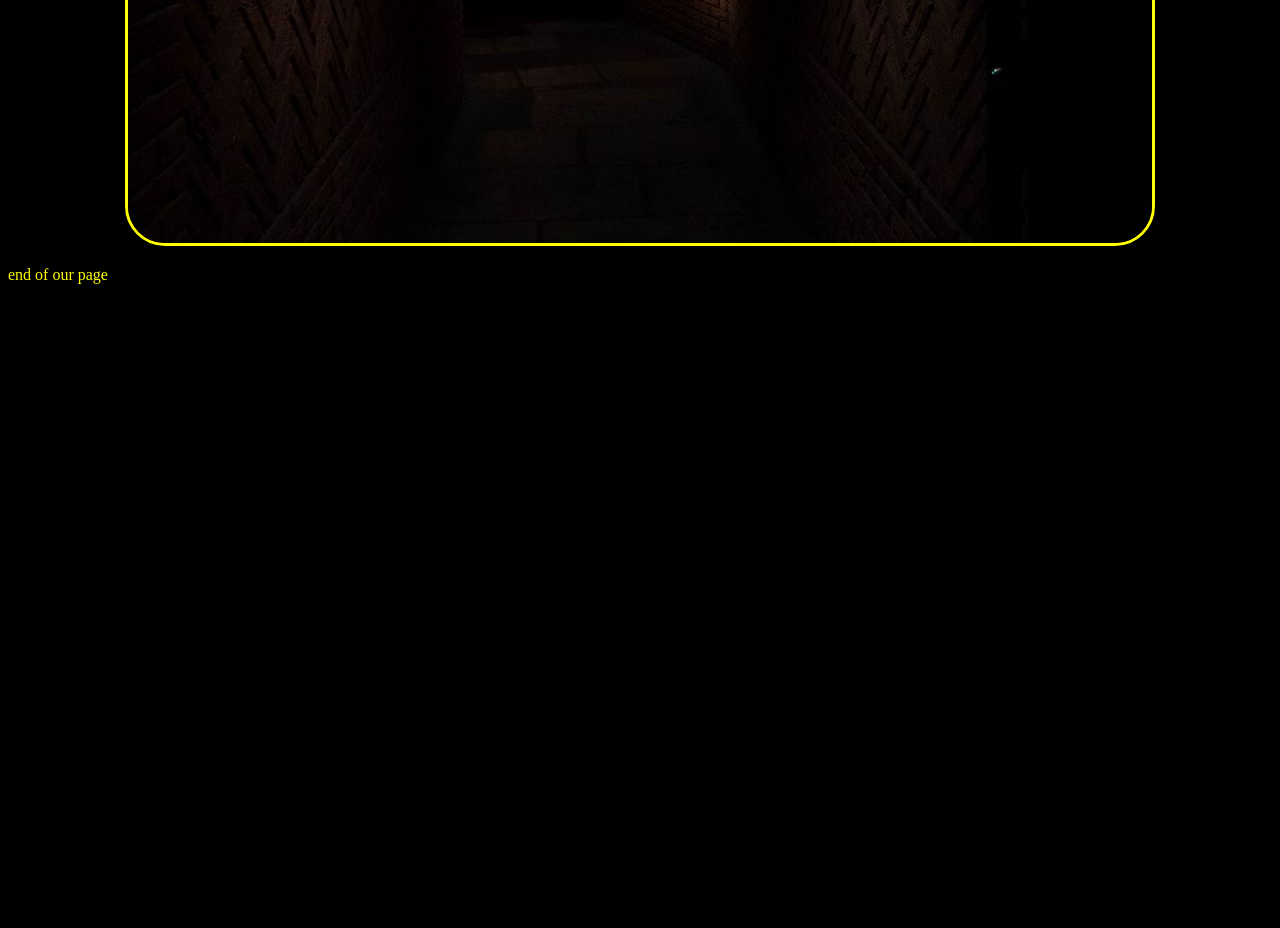
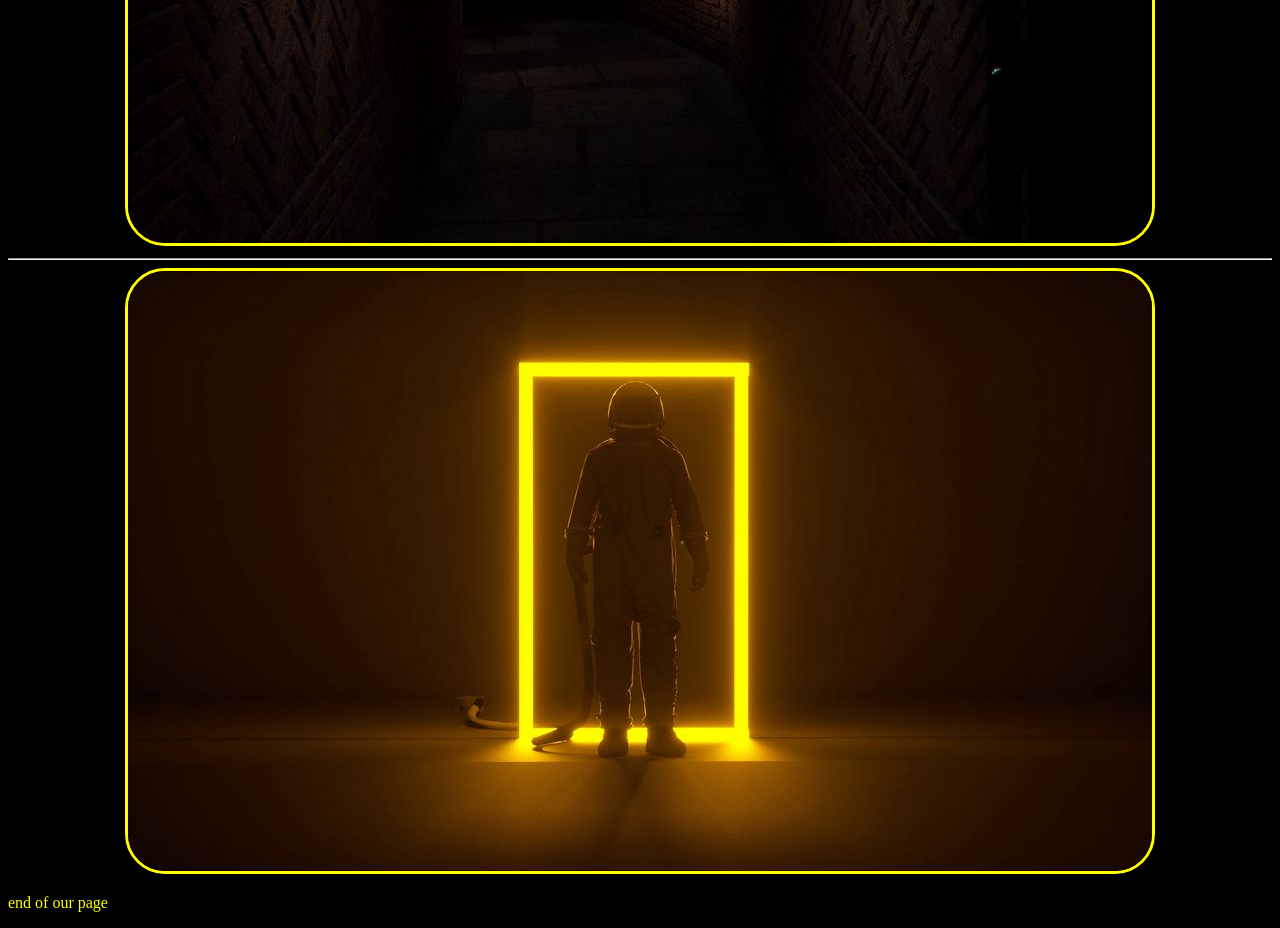
Before and after one commit to AKRkar/Online, a plain HTML site: page index.html in a window 1280 px wide. Shown: the part 621-1549 px from the top of the page. Before the commit the page ends 921 px from the top, so only its background shows below. Drawn offline with Linux system fonts and the light colour scheme.

Commit message:
the last edit

```diff
--- a/index.html
+++ b/index.html
@@ -12,6 +12,8 @@
         <h3>Welcome to our web page</h3>
         <p>Lorem ipsum dolor sit amet consectetur adipisicing elit. Tenetur sint ex repellat consequuntur est aspernatur reiciendis ipsum eos minus modi.</p>
         <img src="dark_photo.jpg" alt="Error in Server">
+        <hr>
+        <img src="dark_photo2.jpg" alt="Error in Server">
     </center>
     <p>end of our page</p>
 </body>
--- a/style.css
+++ b/style.css
@@ -9,3 +9,7 @@ img{
     border-width: 3px;
     border-color: yellow;
 }
+
+hr{
+    color: yellow;
+}
```
Also changed, not shown: dark_photo2.jpg (added).
